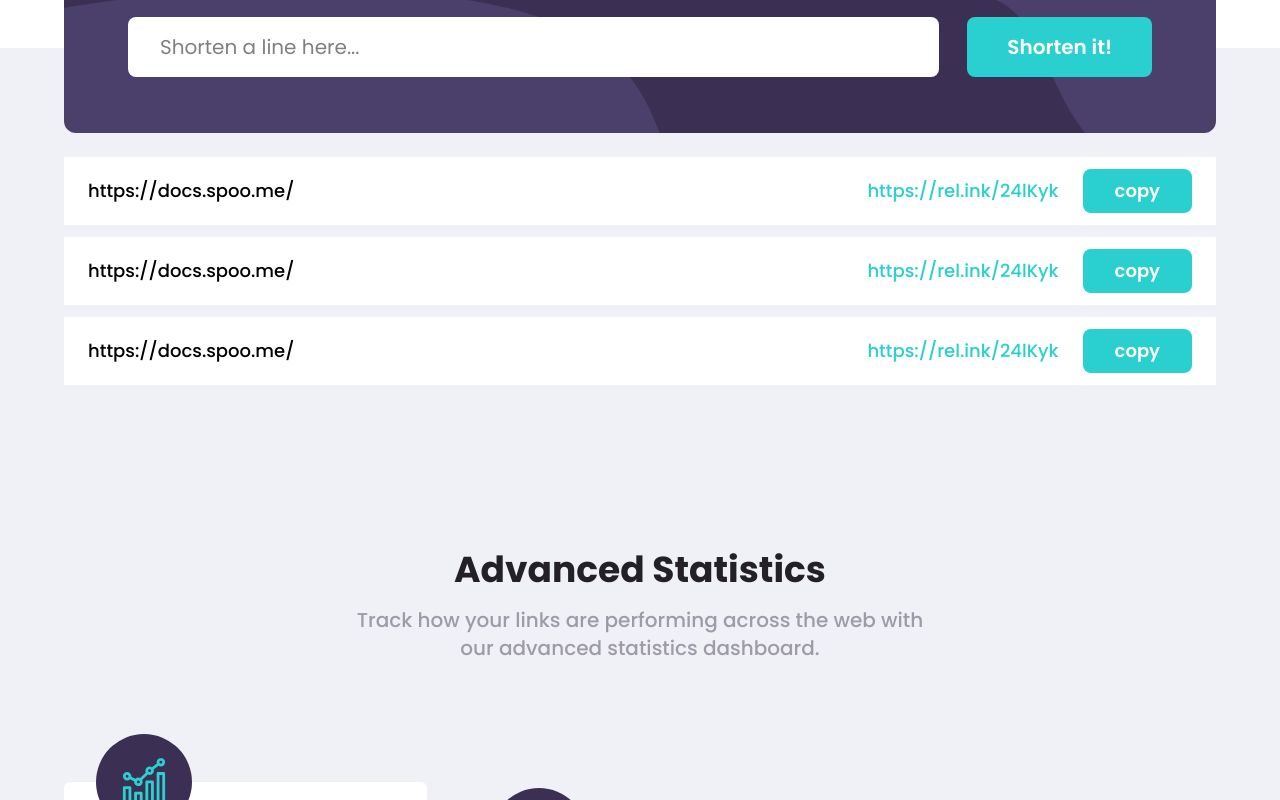
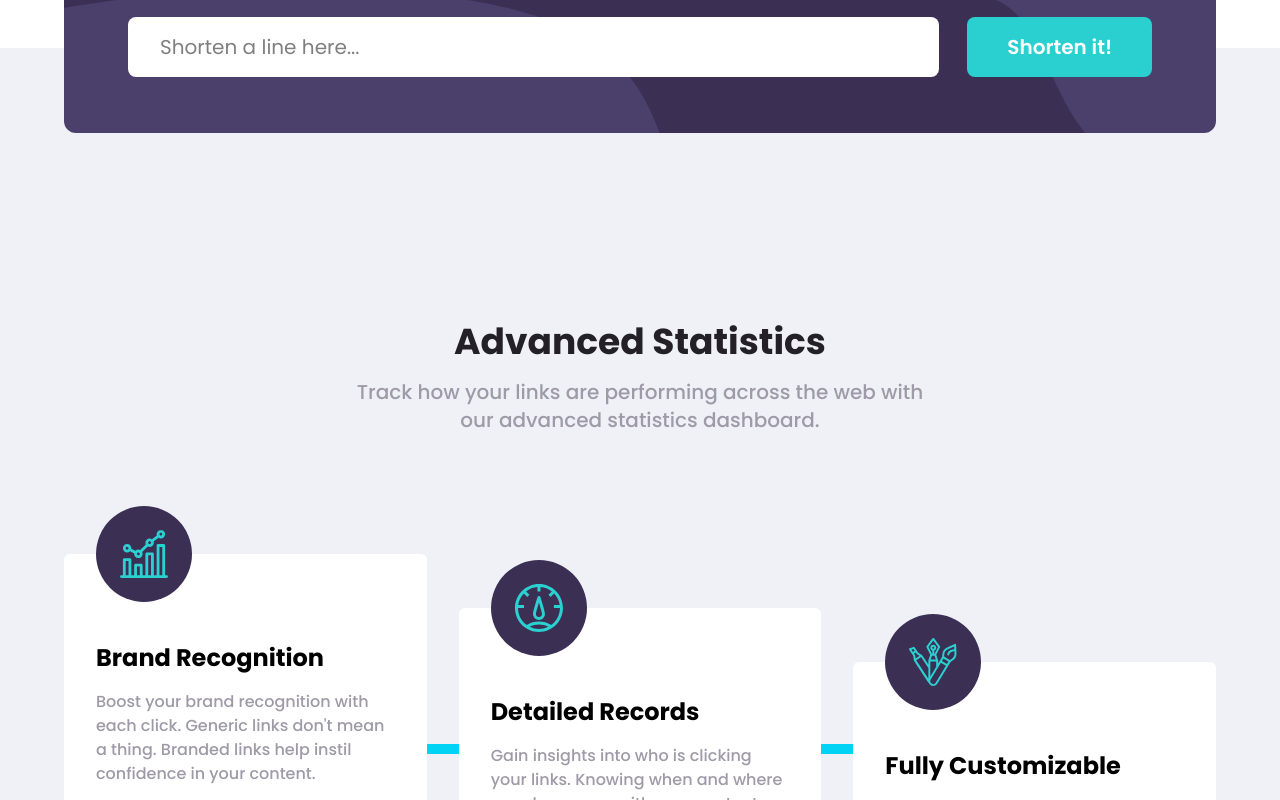
Before and after one commit to preetpalsinghkanda/URL-Shorter, a React (Vite) app: page / in a window 1280 px wide. Shown: the part 780-1580 px from the top of the page. Built offline with nearby package versions, Linux system fonts and the light colour scheme.

Commit message:
added api and maked working

```diff
--- a/src/Components/Link.jsx
+++ b/src/Components/Link.jsx
@@ -2,27 +2,55 @@ import React, { useState } from "react";
 import "../App.css";
 import shortenBg from "../assets/bg-shorten-desktop.svg";
 
-const Link = () => {
+const Link = ({ inputArr, setInputArr }) => {
   const [inputValue, setInputValue] = useState("");
   const [inputErr, setInputErr] = useState(false);
 
-  function InputCheck() {
+  const [shortURL, setShortURL] = useState("");
+
+  async function InputCheck() {
     if (!inputValue.trim()) {
       setInputErr(true);
     } else {
       setInputErr(false);
+
+      try {
+        const shortURLResponse = await fetch("https://spoo.me/api/v1/shorten", {
+          method: "POST",
+
+          headers: {
+            "Content-Type": "application/json",
+
+            Authorization:
+              "Bearer spoo_tnU5HVEi3dYc-AqJUWmXzzYVgy-SqE0Kh5mGoLlIcI8",
+          },
+
+          body: JSON.stringify({
+            long_url: inputValue,
+          }),
+        });
+
+        if (!shortURLResponse.ok) {
+          throw new Error("Failed to short URL");
+        }
+
+        const responseData = await shortURLResponse.json();
+
+        setInputArr((prev) => [responseData, ...prev].slice(0, 3));
+      } catch (err) {
+        alert(err);
+      }
     }
   }
 
   return (
-
     <div className="  mx-auto z-20 relative -mt-26  lg:-mt-22   shorten rounded-xl max-w-6xl  sm:flex-row flex-col flex justify-between sm:py-14 p-7 sm:px-16 sm:gap-7 gap-9">
       <input
         value={inputValue}
         onChange={(x) => setInputValue(x.target.value)}
         type="text"
         placeholder="Shorten a line here..."
-        className={ ` ${inputErr ? "placeholder:text-[#fc5555a7] border-3 border-[#fc5555]" : ""}  outline-0 flex-1 bg-[white] lg:px-8 px-4 text-xl py-4 rounded-lg `}
+        className={` ${inputErr ? "placeholder:text-[#fc5555a7] border-3 border-[#fc5555]" : ""}  outline-0 flex-1 bg-[white] lg:px-8 px-4 text-xl py-4 rounded-lg `}
       />
 
       {inputErr && (
@@ -37,7 +65,6 @@ const Link = () => {
       >
         Shorten it!
       </button>
-
     </div>
   );
 };
--- a/src/Components/LinkFull.jsx
+++ b/src/Components/LinkFull.jsx
@@ -1,38 +1,49 @@
-import React from "react";
+import React, { useState } from "react";
 import Link from "./Link";
 
 const LinkFull = () => {
-  const InputArr = [
-    {
-      URL: "https://docs.spoo.me/",
-      shortenURL: "https://rel.ink/24lKyk",
-    },
-    {
-      URL: "https://docs.spoo.me/",
-      shortenURL: "https://rel.ink/24lKyk",
-    },
-    {
-      URL: "https://docs.spoo.me/",
-      shortenURL: "https://rel.ink/24lKyk",
-    },
-  ];
+  const [inputArr, setInputArr] = useState([]);
+  const [copiedIndex, setCopiedIndex] = useState(null);
+
+  const handleCopy = (url, index) => {
+    navigator.clipboard.writeText(url);
+    setCopiedIndex(index);
+
+    setTimeout(() => {
+      setCopiedIndex(null);
+    }, 3000);
+  };
 
   return (
-    <div className=" border border-transparent bg-[#EFF1F7] lg:mt-20 mt-50 px-6">
-      <Link />
+    <div className="border border-transparent bg-[#EFF1F7] lg:mt-20 mt-50 px-6">
+      <Link inputArr={inputArr} setInputArr={setInputArr} />
 
-      <div className=" mx-auto max-w-6xl rounded-lg flex flex-col gap-3 py-6 ">
-        {InputArr.map((item) => {
+      <div className="mx-auto max-w-6xl rounded-lg flex flex-col gap-3 py-6">
+        {inputArr.map((item, index) => {
           return (
-            <div className="bg-white flex-col items-start lg:flex-row flex  justify-between md:items-center px-6 py-3  font-[500] text-lg">
-              <span className="line-clamp-1">{item.URL}</span>
+            <div
+              key={index}
+              className="bg-white flex-col items-start lg:flex-row flex justify-between md:items-center px-6 py-3 font-[500] text-lg rounded-lg"
+            >
+              <span className="line-clamp-1">{item.long_url}</span>
+
               <hr className="lg:hidden w-full border-gray-300 my-3" />
+
               <div className="flex items-start md:items-center lg:gap-6 flex-col lg:flex-row gap-3 lg:w-auto w-full">
                 <span className="line-clamp-1 text-[#2acfcf]">
-                  {item.shortenURL}
+                  {item.short_url}
                 </span>
-                <button className="bg-[#2acfcf] w-full md:w-auto hover:bg-[#80fbfb] cursor-pointer text-white px-8  font-semibold  text-lg rounded-lg py-2 ">
-                  copy
+
+                <button
+                  onClick={() => handleCopy(item.short_url, index)}
+                  className={`w-full md:w-auto cursor-pointer text-white px-8 font-semibold text-lg rounded-lg py-2 transition-all duration-200
+                    ${
+                      copiedIndex === index
+                        ? "bg-[#3b3054]"
+                        : "bg-[#2acfcf] hover:bg-[#80fbfb]"
+                    }`}
+                >
+                  {copiedIndex === index ? "Copied!" : "Copy"}
                 </button>
               </div>
             </div>
```
